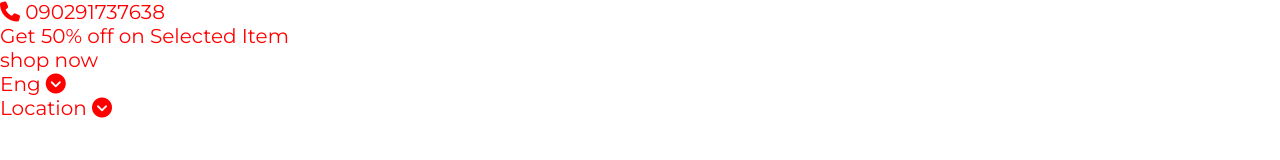
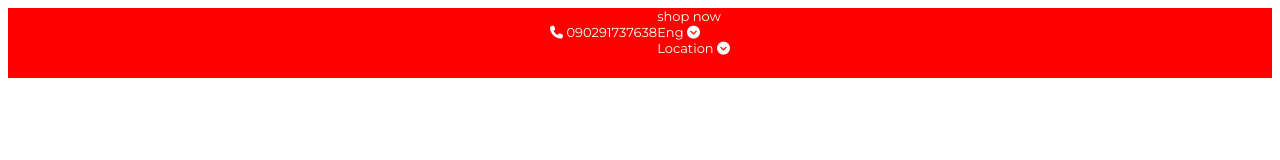
Before and after one commit to Emzy-Jayyy/E-commerce-project, a plain HTML site: page index.html in a window 1280 px wide. Drawn offline with Linux system fonts and the light colour scheme; files whose address does not match are found by name.

Commit message:
update code

```diff
--- a/CSS/header.css
+++ b/CSS/header.css
@@ -4,5 +4,19 @@ body {
 }
 
 .greenbar {
-    color: var(--primary-color);
+    background-color: var(--primary-color);
+    color: white;
+    width: 100%;
+    height: 70px;
+    font-size: 13px;
 }
+
+.greenbar .container {
+    display: flex;
+    align-items: center;
+    justify-content: center;
+}
+
+.greenbar-left>span {
+    display: none;
+}
--- a/CSS/index.css
+++ b/CSS/index.css
@@ -6,8 +6,8 @@
 
 /* RESETTING styles */
 * {
-    padding: 0;
-    margin: 0;
+    /* padding: 0; */
+    /* margin: 0; */
     box-sizing: border-box;
     font-family: "Montserrat", sans-serif;
 }
--- a/index.html
+++ b/index.html
@@ -22,6 +22,7 @@
 <body>
   <header>
     <div class="greenbar">
+      <div class="container">
         <div class="greenbar-left">
           <div class="greenbar-phone">
             <i class="fa-solid fa-phone"></i>
@@ -44,6 +45,7 @@
           </div>
         </div>
       </div>
+    </div>
     <nav>
 
     </nav>
```
Lines whose indentation alone changed are shown as unchanged.
